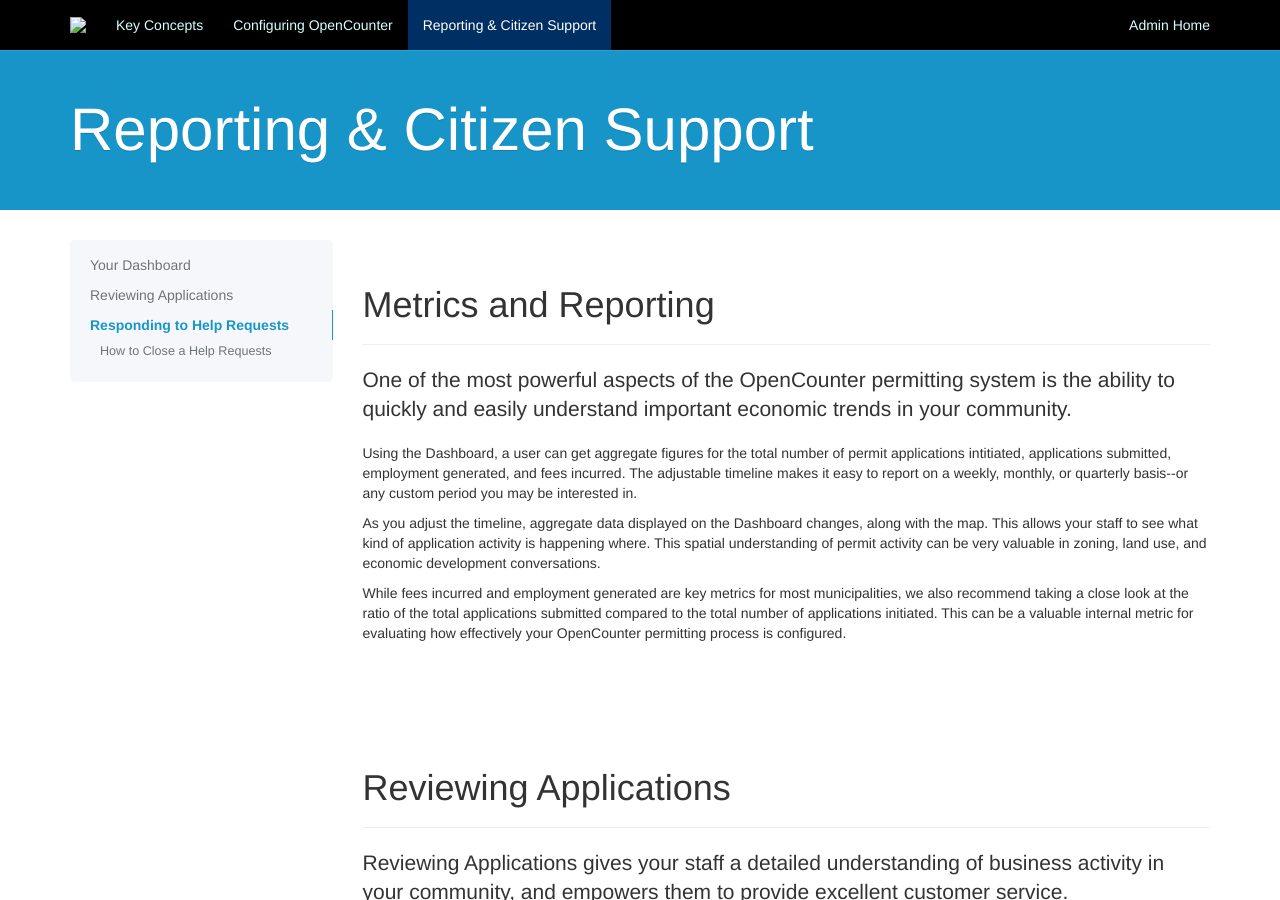
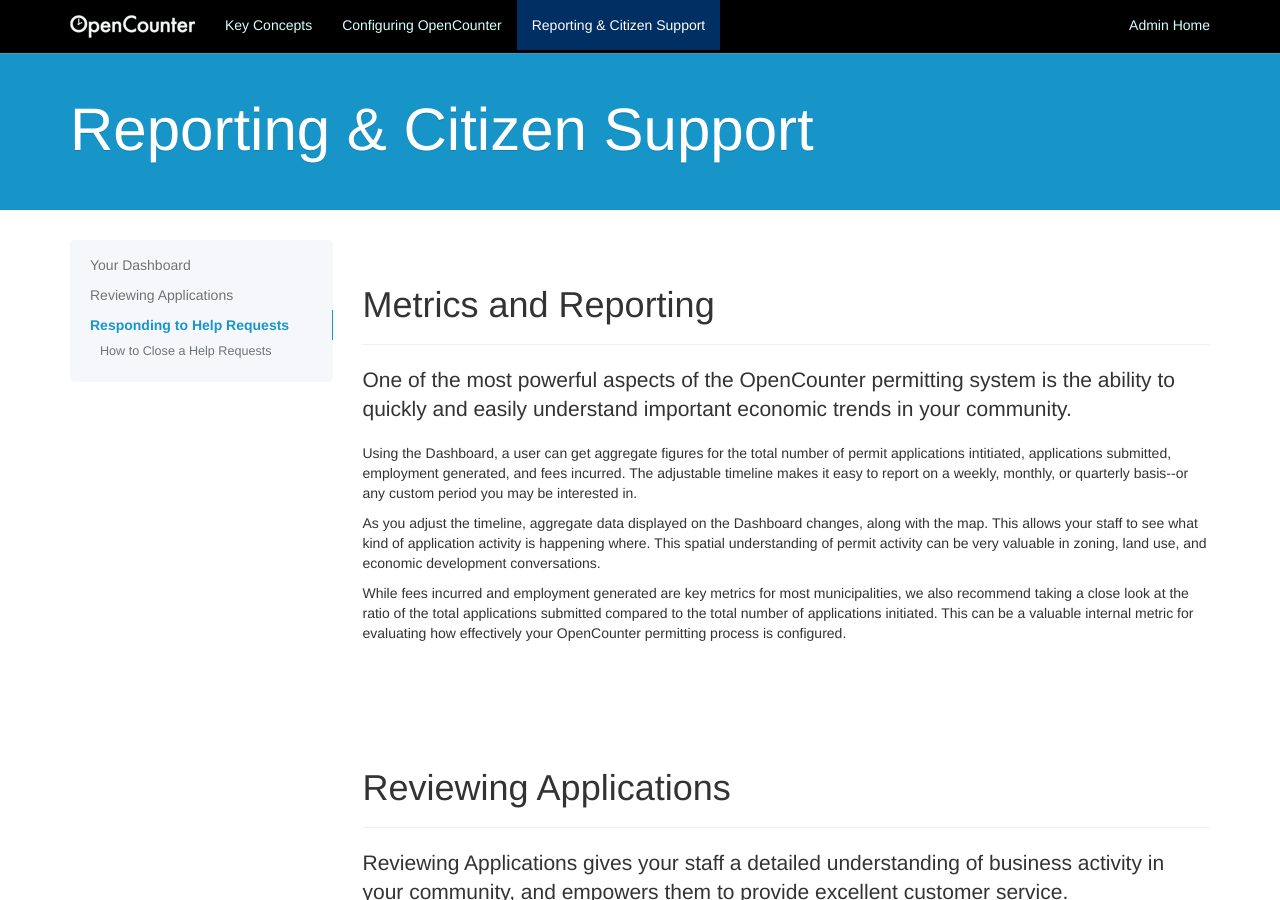
Before and after one commit to opencounter/helpdesk, a Jekyll site: the page built from citizens.html, in a window 1280 px wide and 900 px high. Built offline with Jekyll 4.4.1, drawn with Linux system fonts in a browser that asks for light colours; nearby versions of some CDN libraries; Markdown is read by kramdown in place of the engine named in the settings; comment, search, counter and statistics services are not loaded.

Commit message:
some additional ref cleaning

```diff
--- a/_includes/nav-main.html
+++ b/_includes/nav-main.html
@@ -7,7 +7,7 @@
         <span class="icon-bar"></span>
         <span class="icon-bar"></span>
       </button>
-      <a href="{{ page.base_url }}" class="navbar-brand"><img src="/helpdesk-3/docs-assets/img/opencounter-logo.png"></a>
+      <a href="{{ page.base_url }}" class="navbar-brand"><img src="/docs-assets/img/opencounter-logo.png"></a>
     </div>
     <nav class="collapse navbar-collapse bs-navbar-collapse" role="navigation">
       <ul class="nav navbar-nav">
--- a/index.html
+++ b/index.html
@@ -1,10 +1,10 @@
 ---
-layout: home
+layout: default
 title: OpenCounter Help
 slug: home
 lead: "Get the help you need to make the most out of OpenCounter."
 base_url: "../"
- ---
+---
 
 
 <!-- Overview
```
